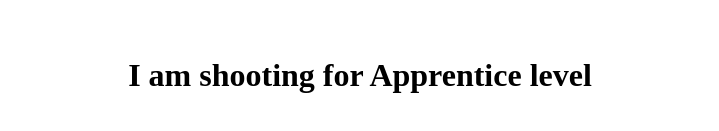
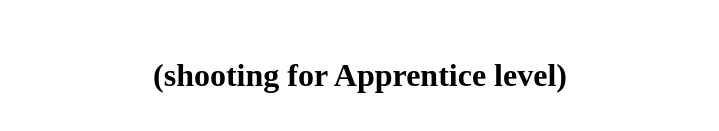
Before and after one commit to tzmarci-1632750/tzmarci-162750.github.io, a plain HTML site: page someCss.html in a window 1280 px wide. Shown: the part 575-706 px from the top of the page, without its empty margins (280-999 px from the left). Drawn offline with Linux system fonts and the light colour scheme.

Commit message:
Add files via upload

```diff
--- a/someCss.html
+++ b/someCss.html
@@ -24,7 +24,7 @@
 		<img src="https://78.media.tumblr.com/3e1982f14851800de0b469ed62639502/tumblr_niawkjJD811u5firdo1_1280.jpg" width="150" height="150" style="margin:20px"> </img>
 		<img src="https://78.media.tumblr.com/d8cba855907f509b0b8ac9bae2919403/tumblr_o5fuwvXaxt1u25kiio2_1280.jpg" width="210" height="150" style="margin:20px"> </img>
 		<br>
-		<p>I am shooting for Apprentice level
+		<p>(shooting for Apprentice level)</p>
 		</center>
 	</body>
 </html>
```
